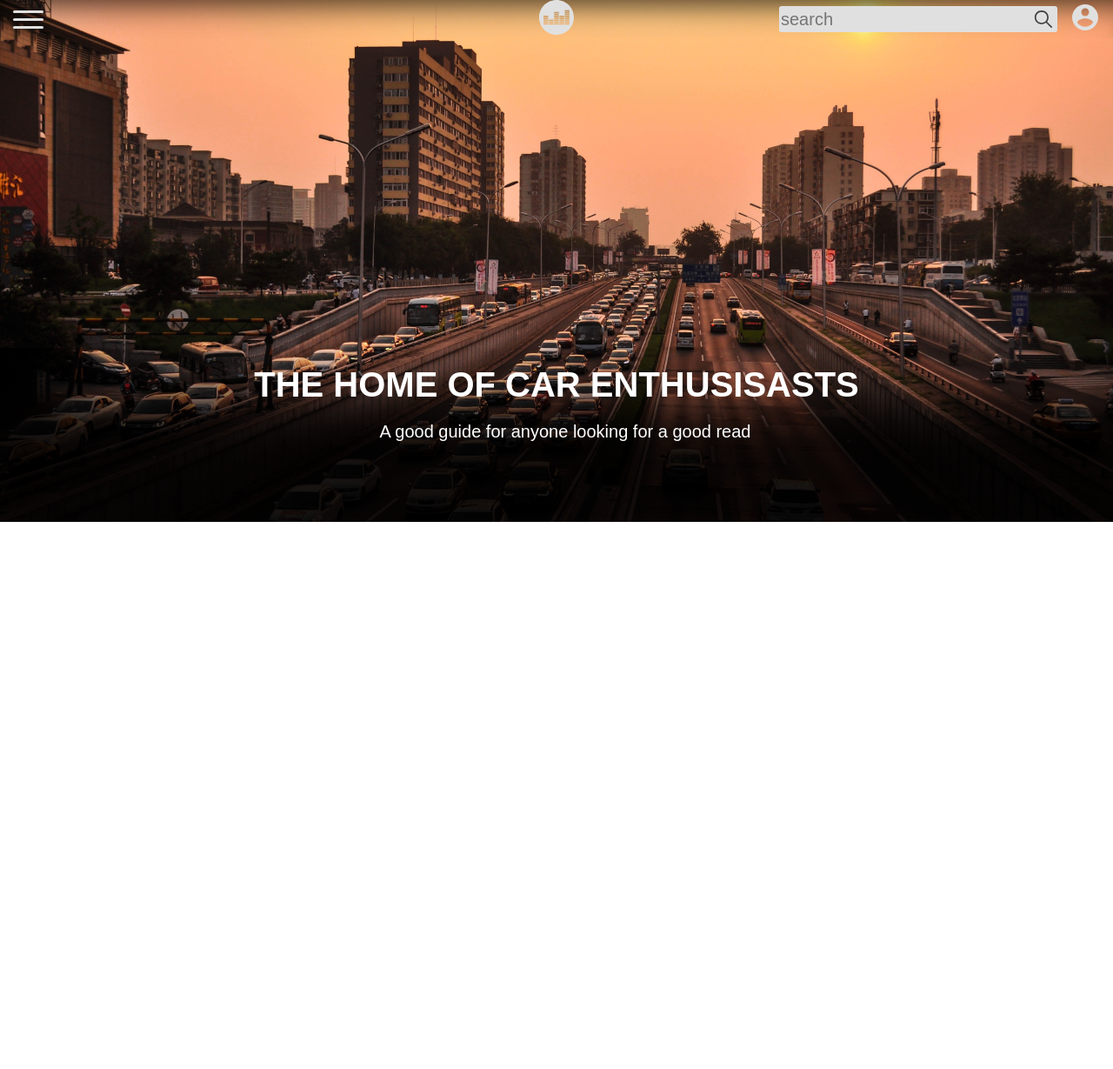
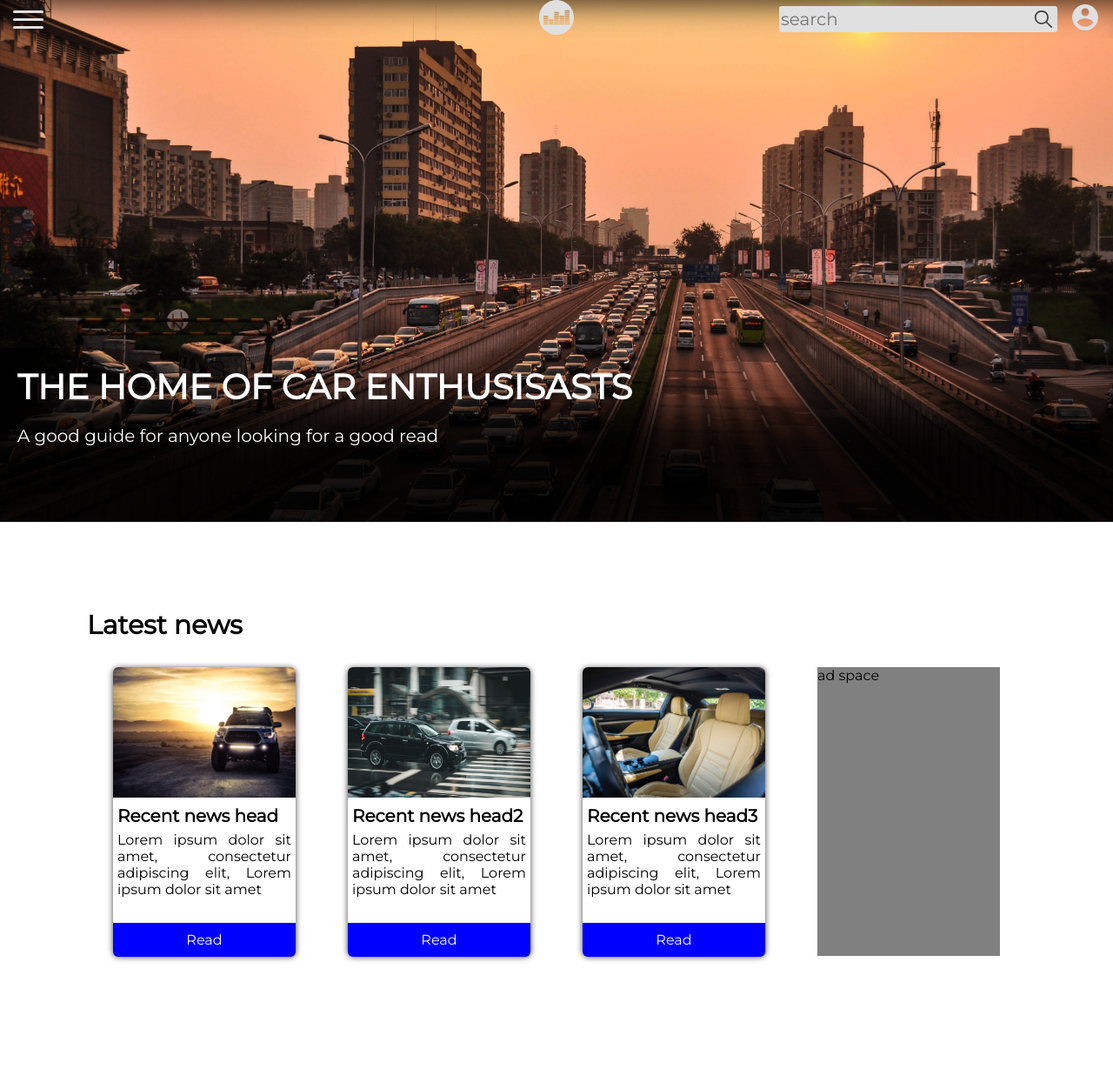
Before and after one commit to clinsm/car-blog, a PHP site: page / in a window 1280 px wide. Shown: the whole page at 87% size. Before the commit the page ends 600 px from the top, so only its background shows below. Run offline with PHP 8.4, Linux system fonts and the light colour scheme.

Commit message:
Add files via upload

```diff
--- a/index.php
+++ b/index.php
@@ -3,6 +3,7 @@
   <head>
     <meta charset="utf-8">
     <link rel="stylesheet" href="css/style.css">
+    <link href="https://fonts.googleapis.com/css?family=Montserrat&display=swap" rel="stylesheet">
     <title>Car News</title>
   </head>
   <body>
@@ -28,13 +29,71 @@
       </div>
     </div>
     <div class="section1">
-      <img src="img/drive.jpg" alt="image">
-      <div class="welcome">
+      <div class="welcome" align='left'>
         <div class="bigmessage">
             THE HOME OF CAR ENTHUSISASTS
         </div>
         <div class="message">
           A good guide for anyone looking for a good read
+        </div>
+      </div>
+      <img src="img/drive.jpg" alt="image">
+    </div>
+    <div class="section2">
+      <div class="bigrow1">
+        <div class="info">
+          Latest news
+        </div>
+        <div class="row1">
+
+          <div class="col1">
+            <div class="head">
+              <img src="img/toyota.jpg" width="50" height="50" alt="head">
+            </div>
+            <div class="midup">
+              Recent news head
+            </div>
+            <div class="midlow">
+              Lorem ipsum dolor sit amet, consectetur adipiscing elit, Lorem ipsum dolor sit amet
+            </div>
+            <div class="tail">
+              <a href="#">Read</a>
+            </div>
+          </div>
+
+          <div class="col1">
+            <div class="head">
+              <img src="img/suv.jpg" width="50" height="50" alt="head">
+            </div>
+            <div class="midup">
+              Recent news head2
+            </div>
+            <div class="midlow">
+              Lorem ipsum dolor sit amet, consectetur adipiscing elit, Lorem ipsum dolor sit amet
+            </div>
+            <div class="tail">
+              <a href="#">Read</a>
+            </div>
+          </div>
+
+          <div class="col1">
+            <div class="head">
+              <img src="img/interior.jpg" width="50" height="50" alt="head">
+            </div>
+            <div class="midup">
+              Recent news head3
+            </div>
+            <div class="midlow">
+              Lorem ipsum dolor sit amet, consectetur adipiscing elit, Lorem ipsum dolor sit amet
+            </div>
+            <div class="tail">
+              <a href="#">Read</a>
+            </div>
+          </div>
+
+          <div class="col2">
+            ad space
+          </div>
         </div>
       </div>
     </div>
@@ -43,6 +102,19 @@
     function myFunction(x) {
       x.classList.toggle("change");
     }
+
+    var myNav = document.getElementById('mynav');
+window.onscroll = function () {
+    "use strict";
+    if (document.body.scrollTop >= 200 ) {
+        myNav.classList.add("nav-colored");
+        myNav.classList.remove("nav-transparent");
+    }
+    else {
+        myNav.classList.add("nav-transparent");
+        myNav.classList.remove("nav-colored");
+    }
+};
     </script>
   </body>
 </html>
```
